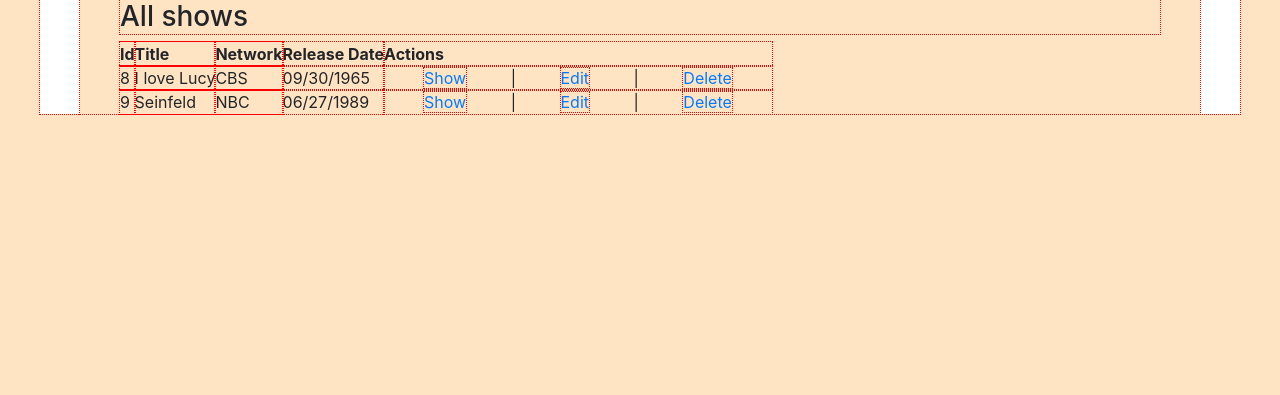
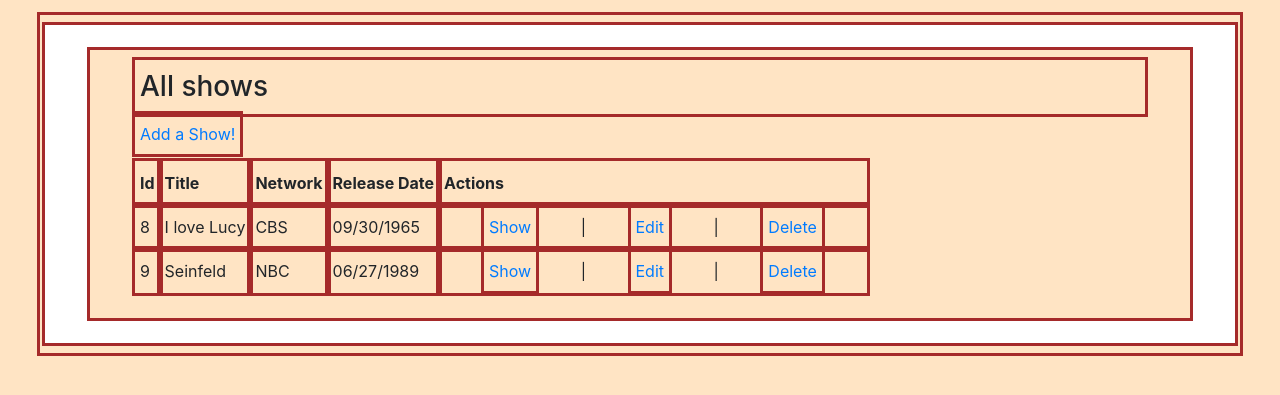
Before and after one commit to ivana-vucenovic/tv_shows, a Django app: page / in a window 1280 px wide. Shown: the top 395 px of the page. Run offline with Django 3.2, Linux system fonts and the light colour scheme; data comes from the database, SQL or seed files in the repository; both versions use the stored data as it was after the commit; tables that the repository leaves empty hold one stand-in row (values such as "Sample post"); some libraries are stand-ins or nearby versions.

Commit message:
second commit

```diff
--- a/tv_shows/urls.py
+++ b/tv_shows/urls.py
@@ -1,8 +1,6 @@
 
-# from django.contrib import admin
 from django.urls import path, include
 
 urlpatterns = [
     path('', include('tv_shows_app.urls'))
-    # path('admin/', admin.site.urls),
 ]
--- a/tv_shows_app/static/css/style.css
+++ b/tv_shows_app/static/css/style.css
@@ -1,6 +1,6 @@
 *{
-    outline:1px dotted red;
-    margin:0 40px;
-    padding:0;
+    outline:3px solid brown;
+    margin:15px 40px;
+    padding:10px 5px;
     background-color: bisque;
 }
--- a/tv_shows_app/templates/new.html
+++ b/tv_shows_app/templates/new.html
@@ -11,7 +11,7 @@
 </head>
 <body>
     <h1>New show</h1>
-    <form action = "/new" method ="POST">
+    <form action = "/create" method ="POST">
         {% csrf_token %}
 
         <div class="new_show">
@@ -30,7 +30,7 @@
             <label for="description">Description</label>
             <textarea name="description" id="description" ></textarea>
         </div>
-        <button class="btn btn-primary">Submit</button>
+        <button class="btn btn-primary">Create</button>
     </form>
 
 </body>
--- a/tv_shows_app/templates/show.html
+++ b/tv_shows_app/templates/show.html
@@ -23,7 +23,7 @@
         <p>{{ show.description }}</p>
         <h4>Last Updated</h4>
         <p>{{ show.updated_at }}</p>
-        <a href="/show/{{ show.id }}/edit">Edit</a> | <a href="/show/{{ show.id }}/delete">Delete</a>
+        <a href="/show/{{ show.id }}/edit">Edit</a> | <a href="/show/{{ show.id }}/delete">Delete</a> | <a href="{% url 'index' %}">Go Back</a>
     </body>
 </body>
 </html>
--- a/tv_shows_app/templates/tv_show.html
+++ b/tv_shows_app/templates/tv_show.html
@@ -33,6 +33,7 @@
                 </tr>
                 {% endfor %}
             </tbody>
+            <a href="/show/new">Add a Show!</a>
         </table>
     </div>
 
--- a/tv_shows_app/urls.py
+++ b/tv_shows_app/urls.py
@@ -2,8 +2,12 @@ from django.urls import path
 from . import views
 
 urlpatterns = [
-    path('', views.index),
-    path('new', views.new),
+    path('', views.index, name ='index'),
+    path('show/new', views.new),
+    path('create', views.create),
+    path('show/<int:show_id>/edit', views.edit),
+    path('show/<int:show_id>/delete', views.delete),
+    path('back', views.back),
+    path('show/<int:show_id>/update', views.update),
     path('show/<int:show_id>', views.show),
-    path('show/<int:show_id>/edit', views.edit),
 ]
--- a/tv_shows_app/views.py
+++ b/tv_shows_app/views.py
@@ -1,24 +1,5 @@
 from django.shortcuts import render, redirect
-from . models import Show
-
-# def index(request):
-#     return render(request, 'tv_show.html')
-
-def new(request):
-    if request.method == 'GET':
-        return render(request, 'new.html')
-    if request.method == 'POST':
-        print(request.POST)
-        return redirect('/shows')
-
-def edit(request, show_id):
-    if request.method == 'GET':
-        return render(request, 'edit.html')
-    if request.method == 'POST':
-        return
-
-# def show(request, show_id):
-#     return render(request, 'show.html')
+from .models import Show
 
 def index(request):
     shows = Show.objects.all()
@@ -28,11 +9,50 @@ def index(request):
     print(shows)
     return render(request, 'tv_show.html', context)
 
+def new(request):
+    return render(request, 'new.html')
+
+def create(request):
+    new_show = Show.objects.create(
+        title = request.POST['title'],
+        network = request.POST['network'],
+        release_date = request.POST['release_date'],
+        description = request.POST['description']
+    )
+    return redirect(f'/show/{new_show.id}')
+
+def back(request):
+    return redirect('/shows')
+
+def edit(request, show_id):
+    one_show = Show.objects.get(id=show_id)
+    context = {
+        'show': one_show
+    }
+    return render(request, 'edit.html', context)
+
+def update(request, show_id):
+    to_update = Show.objects.get(id=show_id)
+
+    to_update.title = request.POST['title']
+    to_update.release_date = request.POST['release_date']
+    to_update.network = request.POST['network']
+    to_update.description = request.POST['description']
+    to_update.save()
+
+    return redirect(f'/show/{to_update.id}')
+
 def show(request, show_id):
-    # query for one show with show_id
     one_show = Show.objects.get(id=show_id)
 
     context = {
         'show': one_show
     }
     return render(request, 'show.html', context)
+
+def delete(request, show_id):
+    obj = Show.objects.get(id=show_id)
+    if request.method =="GET":
+        obj.delete()
+        return redirect("/")
+    return redirect('/shows')
```
Also changed, not shown: tv_shows_app/templates/edit.html (+20 -0 lines), db.sqlite3.
